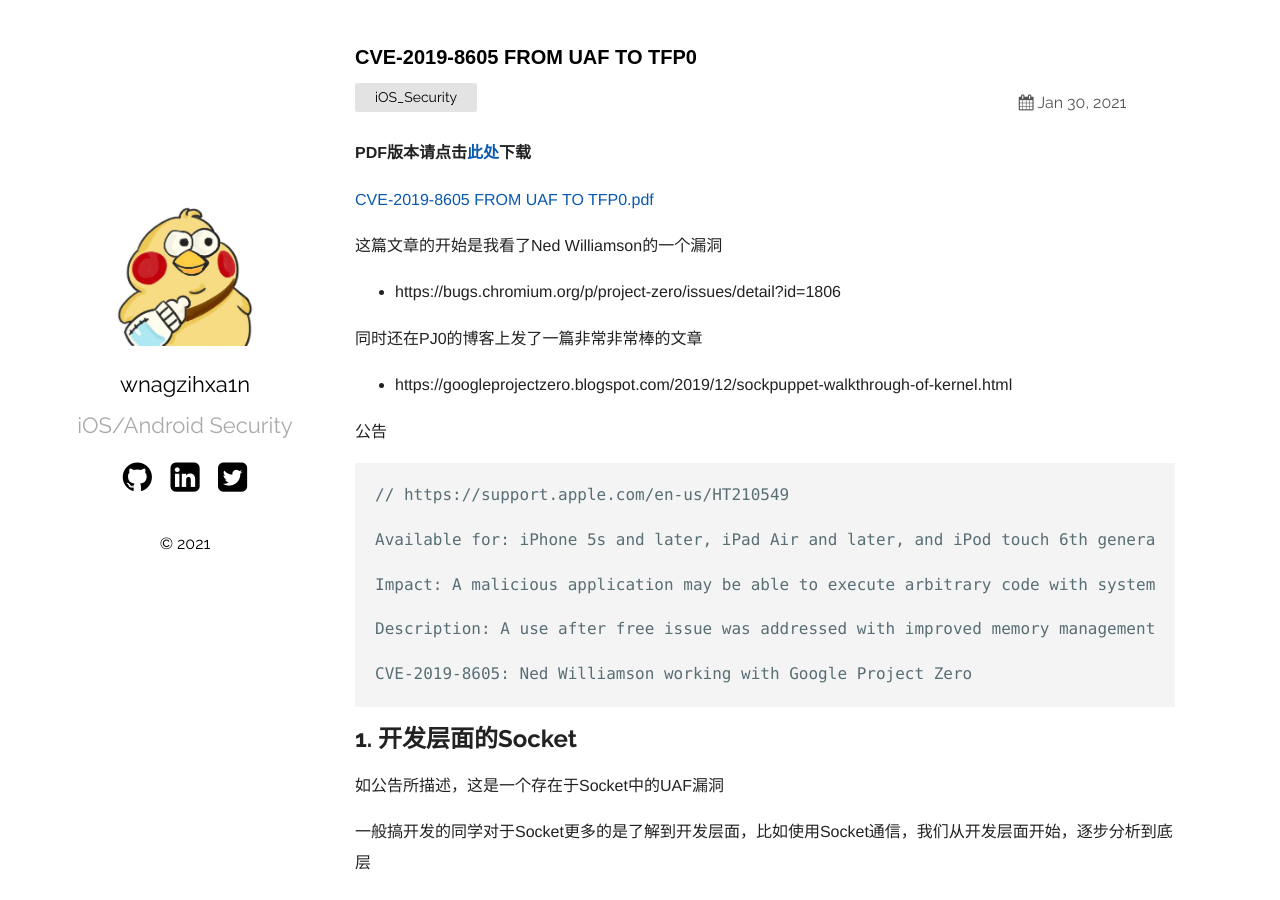
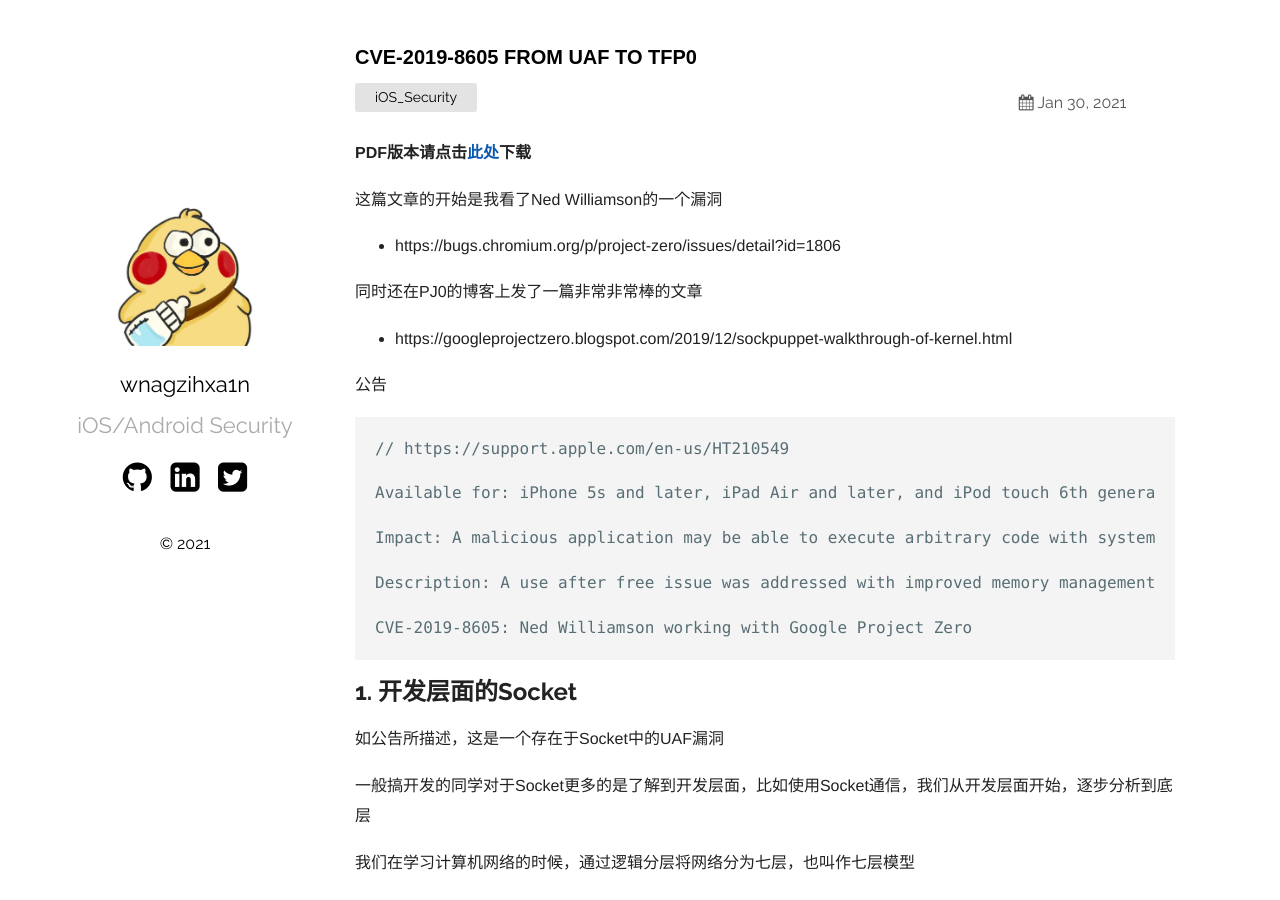
Before and after one commit to MoDumn/MoDumn.github.io, a Jekyll site: the page built from _posts/2021-01-30-CVE-2019-8605 FROM UAF TO TFP0.md, in a window 1280 px wide and 900 px high. Built offline with Jekyll 4.4.1, drawn with Linux system fonts in a browser that asks for light colours.

Commit message:
Update 2021-01-30-CVE-2019-8605 FROM UAF TO TFP0.md

```diff
--- a/_posts/2021-01-30-CVE-2019-8605 FROM UAF TO TFP0.md
+++ b/_posts/2021-01-30-CVE-2019-8605 FROM UAF TO TFP0.md
@@ -5,9 +5,7 @@
 categories: iOS_Security
 ---
 
-**PDF版本请点击[此处](https://github.com/wnagzihxa1n/iOS-macOS-Vul-Analysis-Articles/blob/main/CVE-2019-8605%20FROM%20UAF%20TO%20TFP0.pdf)下载**
-
-[CVE-2019-8605 FROM UAF TO TFP0.pdf](/assets/pdf/CVE-2019-8605%20FROM%20UAF%20TO%20TFP0.pdf)
+**PDF版本请点击[此处](/assets/pdf/CVE-2019-8605%20FROM%20UAF%20TO%20TFP0.pdf)下载**
 
 这篇文章的开始是我看了Ned Williamson的一个漏洞
 
```
